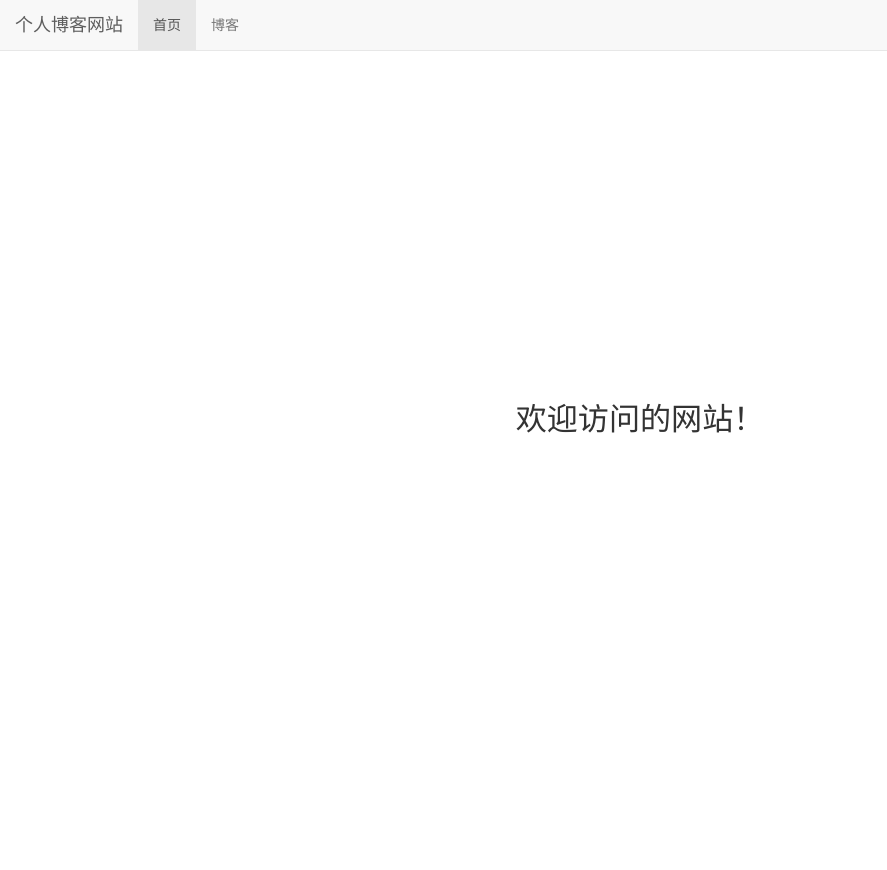
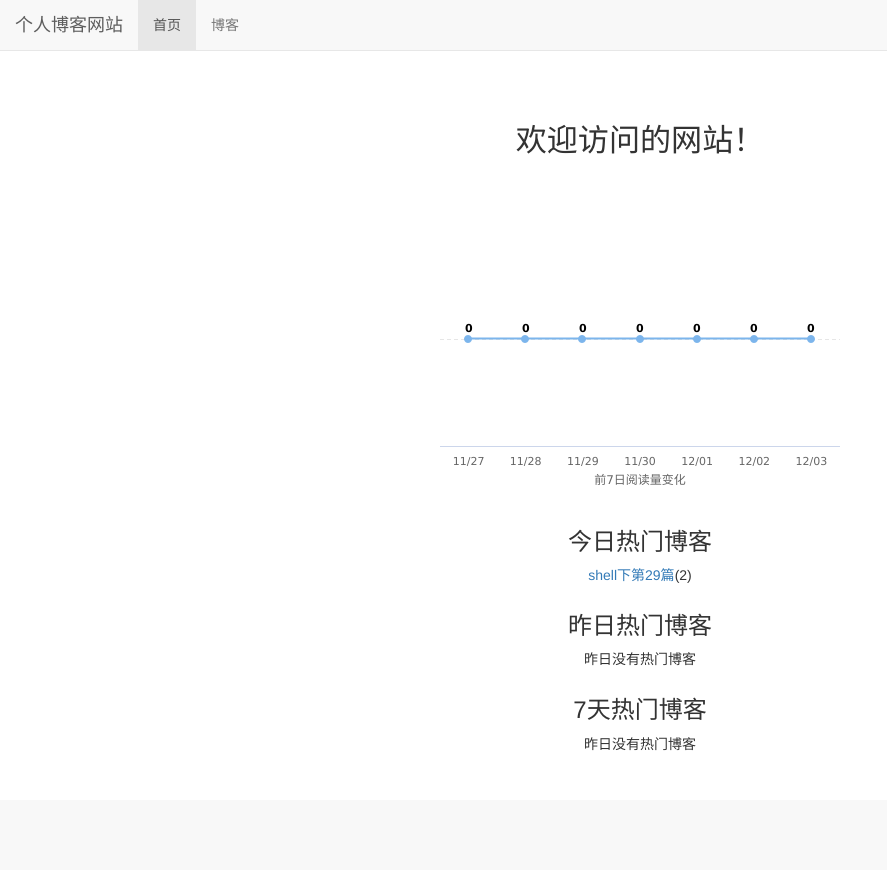
Before and after one commit to gentryxgf/Django, a Django app: page / in a window 1280 px wide. Shown: the whole page, without its empty margins (0-887 px from the left). After the commit the page ends 751 px from the top, so only its background shows below. Run offline with Django 3.2, Linux system fonts and the light colour scheme; data comes from the database, SQL or seed files in the repository; both versions use the stored data as it was after the commit; some libraries are stand-ins or nearby versions.

Commit message:
day3:展示优化，阅读统计及优化

```diff
--- a/mysite/blog/models.py
+++ b/mysite/blog/models.py
@@ -1,7 +1,8 @@
 from django.db import models
 from django.contrib.auth.models import User
+from django.contrib.contenttypes.fields import GenericRelation
 from ckeditor_uploader.fields import RichTextUploadingField
-from read_statistics.models import ReadNumExpandMethod
+from read_statistics.models import ReadNumExpandMethod, ReadDetail
 
 """
 superuser:xgf
@@ -18,6 +19,7 @@ class Blog(models.Model, ReadNumExpandMethod):
     blog_type = models.ForeignKey(BlogType, on_delete=models.DO_NOTHING)
     content = RichTextUploadingField()
     author = models.ForeignKey(User, on_delete=models.DO_NOTHING)
+    read_details = GenericRelation(ReadDetail)
     created_time = models.DateTimeField(auto_now_add=True)
     last_updated_time = models.DateTimeField(auto_now=True)
 
--- a/mysite/mysite/views.py
+++ b/mysite/mysite/views.py
@@ -1,5 +1,73 @@
+import datetime
+from django.db.models import Sum
 from django.shortcuts import render_to_response
+from django.contrib.contenttypes.models import ContentType
+from django.core.cache import cache
+from django.utils import timezone
+from read_statistics.utils import get_seven_days_read_data, get_today_hot_data, \
+    get_yesterday_hot_data
+from blog.models import Blog
+
+def get_7_days_hot_blogs():
+    today = timezone.now().date()
+    date = today - datetime.timedelta(days=7)
+    blogs = Blog.objects.filter(read_details__date__lt=today, read_details__date__gte=date)\
+                        .values('id', 'title')\
+                        .annotate(read_num_sum=Sum('read_details__read_num'))\
+                        .order_by('-read_num_sum')
+    return blogs[:7]
+
+def get_hot_blogs(day):
+    """
+    :param day: (int)以当前日期往前的一段时间。eg. 0表示获取当天的热点博客
+                1表示获取昨天的博客，7表示获取7天内的热点博客
+    :return: 热点博客降序
+    """
+    day = int(day)
+    today = timezone.now().date()
+    if day==0:
+        blogs = Blog.objects.filter(read_details__date=today)\
+                        .values('id', 'title')\
+                        .annotate(read_num_sum=Sum('read_details__read_num'))\
+                        .order_by('-read_num_sum')
+    else:
+        date = today - datetime.timedelta(days=day)
+        blogs = Blog.objects.filter(read_details__date__lt=today, read_details__date__gte=date) \
+            .values('id', 'title') \
+            .annotate(read_num_sum=Sum('read_details__read_num')) \
+            .order_by('-read_num_sum')
+    return blogs[:7]
+
+def get_hot_blogs_cache(day, name):
+    """
+    :param day: int
+    :param name: str
+    :return: blogs
+    """
+    data = cache.get(name)
+    if data is None:
+        data = get_hot_blogs(day)
+        cache.set(name, data, 3600)
+    return data
+
 
 def home(request):
+    blog_content_type = ContentType.objects.get_for_model(Blog)
+    dates, read_nums =get_seven_days_read_data(blog_content_type)
+
     context = {}
+    context['dates'] = dates
+    context['read_nums'] = read_nums
+    context['today_hot_data'] = get_hot_blogs_cache(0, 'today_hot_data')
+    context['yesterday_hot_data'] = get_hot_blogs_cache(1, 'yesterday_hot_data')
+    context['hot_blogs_for_7_days'] = get_hot_blogs_cache(7, 'hot_blogs_for_7_days')
+    # context['today_hot_data'] = get_hot_blogs(0)
+    # context['yesterday_hot_data'] = get_hot_blogs(1)
+    # context['hot_blogs_for_7_days'] = get_hot_blogs(7)
+    # 对应read_statistic\utils\get_today_hot_data方法
+    # 传入前端后对应的<li><a href="{% url 'blog_detail' hot_data.content_type.pk %}" >{{ hot_data.content_type.title }}</a>({{ hot_data.read_num }})</li>
+    # context['today_hot_data'] = get_today_hot_data(blog_content_type)
+    # context['yesterday_hot_data'] = get_yesterday_hot_data(blog_content_type)
+    # 对应上面的get_7_days_hot_blogs方法
+    # context['hot_blogs_for_7_days'] = get_7_days_hot_blogs()
     return render_to_response('home.html', context)
--- a/mysite/read_statistics/utils.py
+++ b/mysite/read_statistics/utils.py
@@ -1,14 +1,53 @@
+import datetime
 from django.contrib.contenttypes.models import ContentType
-from .models import ReadNum
+from django.utils import timezone
+from django.db.models import Sum
+from .models import ReadNum, ReadDetail
+
 
 def read_statistics_once_read(request, obj):
     ct = ContentType.objects.get_for_model(obj)
     key = "%s_%s_read" % (ct.model, obj.pk)
     if not request.COOKIES.get(key):
-        if ReadNum.objects.filter(content_type=ct, object_id=obj.pk).count():
+        #总阅读数量
+        readnum, created = ReadNum.objects.get_or_create(content_type=ct, object_id=obj.pk)
+        """if ReadNum.objects.filter(content_type=ct, object_id=obj.pk).count():
             readnum = ReadNum.objects.get(content_type=ct, object_id=obj.pk)
         else:
-            readnum = ReadNum(content_type=ct, object_id=obj.pk)
+            readnum = ReadNum(content_type=ct, object_id=obj.pk)"""
         readnum.read_num += 1
         readnum.save()
+
+        #当天阅读数加一
+        date = timezone.now().date()
+        readDetail, created = ReadDetail.objects.get_or_create(content_type=ct, object_id=obj.pk, date=date)
+        """if ReadDetail.objects.filter(content_type=ct, object_id=obj.pk, date=date).count():
+            readDetail = ReadDetail.objects.get(content_type=ct, object_id=obj.pk, date=date)
+        else:
+            readDetail = ReadDetail(content_type=ct, object_id=obj.pk, date=date)"""
+        readDetail.read_num += 1
+        readDetail.save()
     return key
+
+def get_seven_days_read_data(content_type):
+    today = timezone.now().date()
+    dates = []
+    read_nums = []
+    for i in range(7, 0, -1):
+        date = today - datetime.timedelta(days=i)
+        dates.append(date.strftime('%m/%d'))
+        read_details = ReadDetail.objects.filter(content_type=content_type, date=date)
+        result = read_details.aggregate(read_num_sum=Sum('read_num'))
+        read_nums.append(result['read_num_sum'] or 0)
+    return dates, read_nums
+
+def get_today_hot_data(content_type):
+    today = timezone.now().date()
+    read_details = ReadDetail.objects.filter(content_type=content_type, date=today).order_by('-read_num')
+    return read_details[:7]
+
+def get_yesterday_hot_data(content_type):
+    today = timezone.now().date()
+    yesterday = today -datetime.timedelta(days=1)
+    read_details = ReadDetail.objects.filter(content_type=content_type, date=yesterday).order_by('-read_num')
+    return read_details[:7]
--- a/mysite/static/home.css
+++ b/mysite/static/home.css
@@ -1,7 +1,18 @@
 h3.home-content{
     font-size: 222%;
-    position: absolute;
-    left: 50%;
-    top: 50%;
-    transform: translate(-50%,-50%);
+    text-align: center;
+    margin-top: 4em;
+    margin-bottom: 2em;
 }
+
+div#container{
+    margin: 0 auto;
+    height: 20em;
+    min-width: 20em;
+    max-width: 30em;
+}
+
+div.hot-data{
+    text-align: center;
+    margin-top: 2em;
+}
--- a/mysite/templates/home.html
+++ b/mysite/templates/home.html
@@ -7,6 +7,7 @@
 
 {% block header_extends %}
     <link rel="stylesheet" href="{% static 'home.css' %}">
+    <script src="http://cdn.highcharts.com.cn/highcharts/highcharts.js"></script>
 {% endblock %}
 
 {% block nav_home_active %}
@@ -15,4 +16,75 @@ active
 
 {% block content %}
     <h3 class="home-content">欢迎访问的网站！</h3>
+    <!-- 图表容器 DOM -->
+    <div id="container" ></div>
+    <div class="hot-data">
+    <!-- 今天24小时内热门博客-->
+        <h3>今日热门博客</h3>
+        <ul>
+        {% for hot_data in today_hot_data %}
+            <li><a href="{% url 'blog_detail' hot_data.id %}" >{{ hot_data.title }}</a>({{ hot_data.read_num_sum }})</li>
+
+        {% empty %}
+            <li>今天暂时没有热门博客</li>
+        {% endfor %}
+        </ul>
+    </div>
+    <div class="hot-data">
+        <h3>昨日热门博客</h3>
+        <ul>
+        {% for hot_data in yesterday_hot_data %}
+            <li><a href="{% url 'blog_detail' hot_data.id %}" >{{ hot_data.title }}</a>({{ hot_data.read_num_sum }})</li>
+
+        {% empty %}
+            <li>昨日没有热门博客</li>
+        {% endfor %}
+        </ul>
+    </div>
+    <div class="hot-data">
+        <h3>7天热门博客</h3>
+        <ul>
+        {% for hot_blog in hot_blogs_for_7_days %}
+            <li><a href="{% url 'blog_detail' hot_blog.id %}" >{{ hot_blog.title }}</a>({{ hot_blog.read_num_sum }})</li>
+
+        {% empty %}
+            <li>昨日没有热门博客</li>
+        {% endfor %}
+        </ul>
+    </div>
+    <script>
+        // 图表配置
+        var options = {
+            chart: {
+                type: 'line'                          //指定图表的类型，默认是折线图（line）
+            },
+            title: {
+                text: null                 // 标题
+            },
+            xAxis: {
+                categories: {{ dates|safe }}, // x 轴分类
+                tickmarkPlacement: 'on',
+                    title: {text: '前7日阅读量变化'},
+            },
+            yAxis: {
+                title: { text: null },
+                labels: { enabled: false },
+                gridLineDashStyle: 'Dash',
+            },
+            series: [{
+                name: '阅读量',
+                data: {{ read_nums }},
+            }],
+            plotOptions: {
+                line: {
+                    dataLabels: { enabled: true}
+                }
+            },
+            legend: { enabled: false },
+            credits: {enabled: false },
+
+        };
+        // 图表初始化函数
+        var chart = Highcharts.chart('container', options);
+    </script>
 {% endblock %}
```
Also changed, not shown: mysite/mysite/settings.py (+10 -0 lines), mysite/read_statistics/admin.py (+6 -1 lines), mysite/read_statistics/models.py (+8 -0 lines), mysite/db.sqlite3, mysite/read_statistics/migrations/0002_readdetail.py (added).
